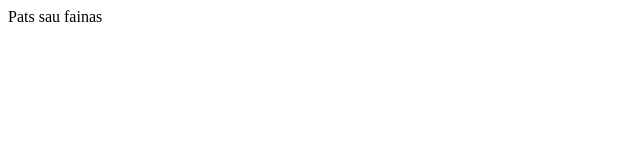
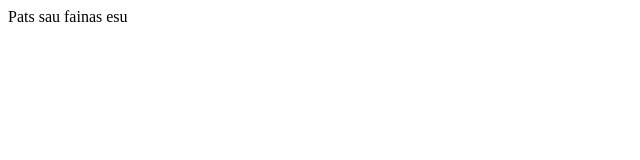
Before and after one commit to Blond1nka/Projektmazasis5dienis, a plain HTML site: page index.html in a window 1280 px wide. Shown: the full height of the page, 0-640 px from the left. Drawn offline with Linux system fonts and the light colour scheme.

Commit message:
kasciavyksta
kasciavyksta

```diff
--- a/index.html
+++ b/index.html
@@ -7,6 +7,6 @@
     <title>Document</title>
 </head>
 <body>
-    Pats sau fainas
+    Pats sau fainas esu
 </body>
 </html>
```
